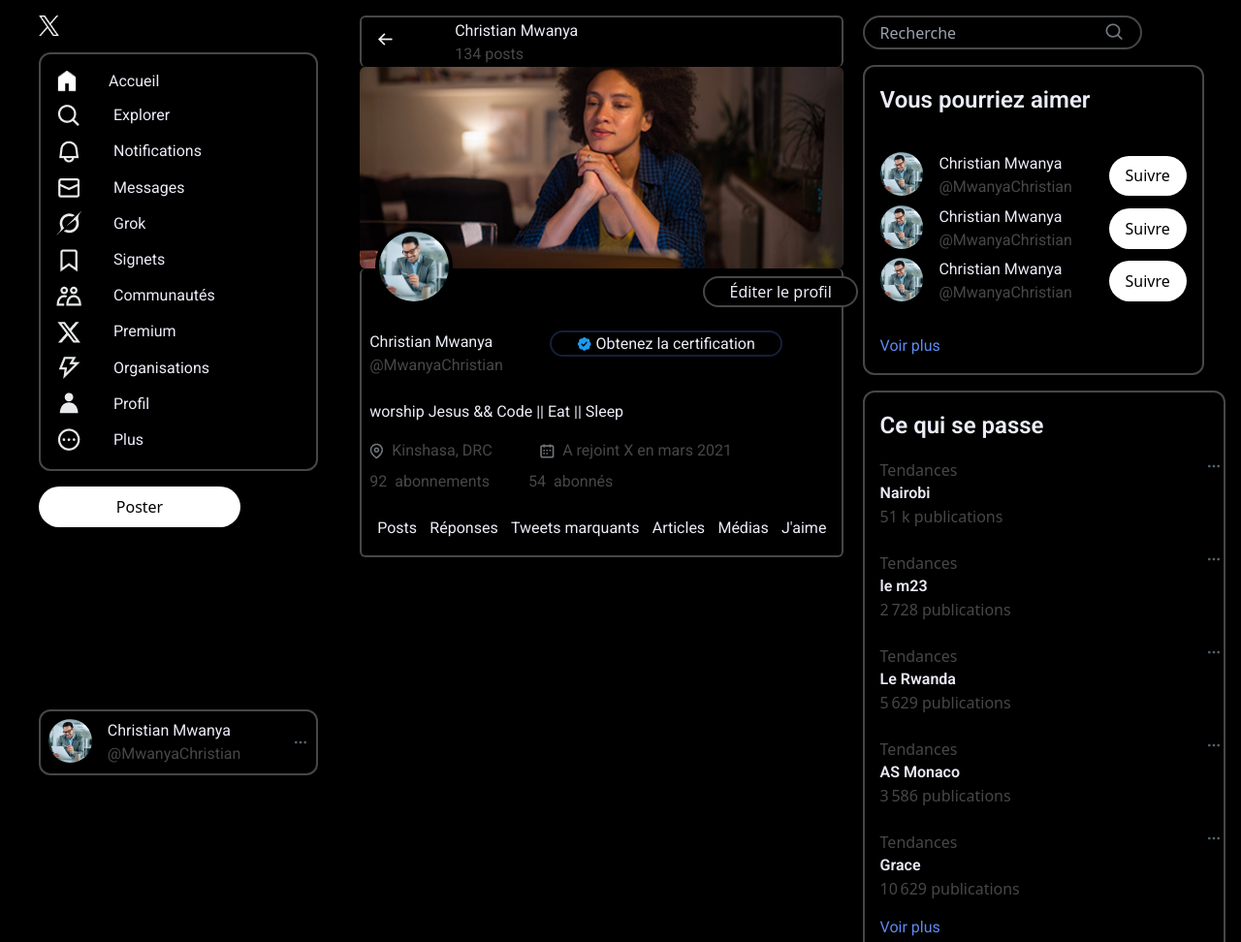
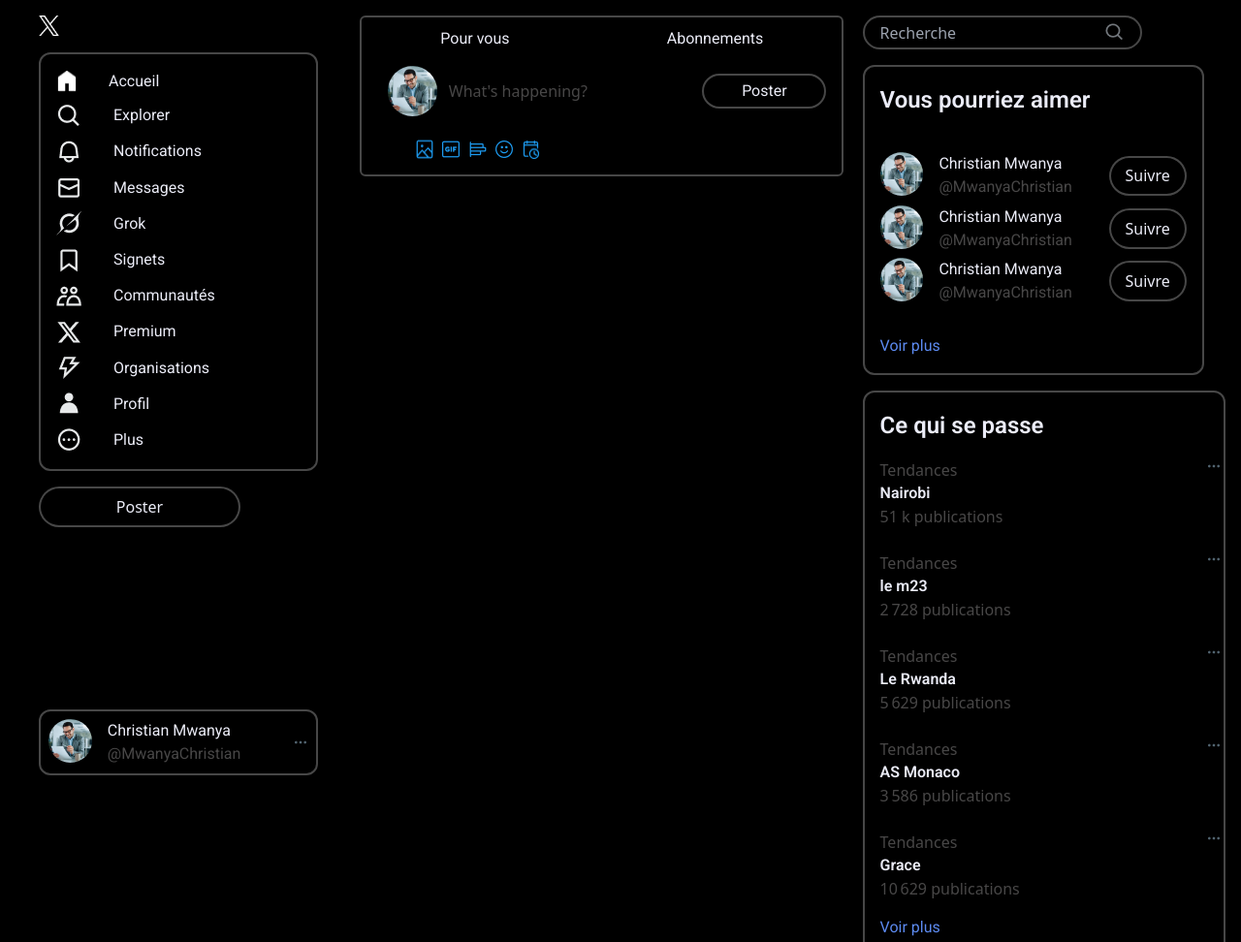
Before and after one commit to Mukinayi20/Clone_x, a website: page acceuil.html in a window 1280 px wide. Shown: the top 972 px of the page at 97% size. Drawn offline with nearby package versions, Linux system fonts and the light colour scheme; a web font is replaced by a local one.

Commit message:
finalisation de la structure html tailwind

```diff
--- a/acceuil.html
+++ b/acceuil.html
@@ -9,6 +9,10 @@
     <script type="module" src="js/config.js" defer></script>
     <title>x</title>
 </head>
+
+
+<!-- ************* section de naviation à gauche ************* -->
+
 <body class="background">
     <section class="nav-pane">
         <nav class="layout-nav">
@@ -82,10 +86,10 @@
     </section>
 
 
-<!-- ********* *********** -->
+<!-- ********* page de profil *********** -->
 
 
-        <section class="w-[40%]">
+        <section class="w-[40%] hidden">
             <div class="header-section-one">
                 <div>
                     <button><img src="image/icone_x/back.png" alt="" class="p-[1rem]"></button>
@@ -149,9 +153,32 @@
             </div>
         </section>
 
+<!-- **************** page de d'accueil **************** -->
 
+        <section class="w-[40%]">
+            <div class="section-top-home">
+                <div class="nav-home">
+                    <button class="pb-[0.8rem]">Pour vous</button>
+                    <button class="pb-[0.8rem]">Abonnements</button>
+                </div>
+                <div class="flex justify-between items-center">
+                    <form class="flex items-center gap-[0.5rem]">
+                        <img src="image/profil.jpg" alt="Profil" class="image-profil-top-home">
+                        <span class="style-section-tendance">What's happening?</span>
+                    </form>
+                    <button class="btn-poste">Poster</button>
+                </div>
+                <div class="flex justify-between w-[8rem] ml-[3.5rem] mt-[1.3rem]">
+                    <img src="image/icon/Group.png" alt="Photo">
+                    <img src="image/icon/Gif.png" alt="Gif">
+                    <img src="image/icon/Poll.png" alt="Poll">
+                    <img src="image/icon/Emoji.png" alt="Emoji">
+                    <img src="image/icon/calender.png" alt="Calender">
+                </div>
+            </div>
+        </section>
 
-<!-- *********** ************ -->
+<!-- *********** section de gauche ************ -->
 
 
 <section class="section-rigth">
@@ -275,5 +302,9 @@
         </div>
     </section>
 </section>
+
+
+
+
 </body>
 </html>
--- a/src/input.css
+++ b/src/input.css
@@ -57,6 +57,12 @@
   @apply w-[30%] flex flex-col;
 }
 
+.section-top-home{
+  @apply pb-[1rem] pt-[0.6rem] border-2 border-[var(--color-border)] rounded-md;
+}
+
+
+
 .suggetion{
   @apply flex flex-col justify-between h-[20rem] p-[1rem] border-2 border-[var(--color-border)] rounded-xl mt-[1rem] w-[22rem];
 }
@@ -109,13 +115,18 @@
   @apply w-[25rem] h-[30rem] flex flex-col justify-around;
 }
 
+
+.nav-home{
+  @apply text-[var(--color-whait)] font-[roboto] flex justify-around;
+}
+
 /*bouton*/
 
 .btn {
   @apply bg-[var(--color-primary)] text-[var(--color-whait)] h-[2.6rem] w-[19rem] rounded-full;
 }
 .btnprimary{
-  @apply bg-[var(--color-bg-btn)] text-[var(--color-black)] h-[2.6rem] w-[19rem] rounded-full flex justify-center items-center gap-[0.3rem];
+  @apply bg-[var(--color-black)] text-[var(--color-whait)] h-[2.6rem] border-2 border-[var(--color-border)] rounded-full flex justify-center items-center gap-[0.3rem];
 }
 
 .btn-nav{
@@ -139,6 +150,10 @@
 }
 .btn-nav-section-center{
   @apply text-[var(--color-whait)] font-[roboto] flex justify-between p-[1rem];
+}
+
+.btn-poste{
+  @apply text-[var(--color-whait)] font-[roboto] border-2 border-[var(--color-border)] h-[2.3rem] w-[8rem] rounded-full mr-[1rem];
 }
 /* champ de saisie */
 
@@ -207,6 +222,9 @@
 .image-profil{
   @apply w-[5rem] border-4 border-black rounded-full absolute top-[10.4rem] left-[1rem];
 }
+.image-profil-top-home{
+  @apply w-[3.7rem] border-4 border-black rounded-full ml-[1.4rem];
+}
 
 .layoutImg{
   @apply w-[2.8rem] rounded-full;
```
Also changed, not shown: image/icon/Emoji.png (added), image/icon/Gif.png (added), image/icon/Group.png (added), image/icon/Poll.png (added), image/icon/calender.png (added), output.css.
